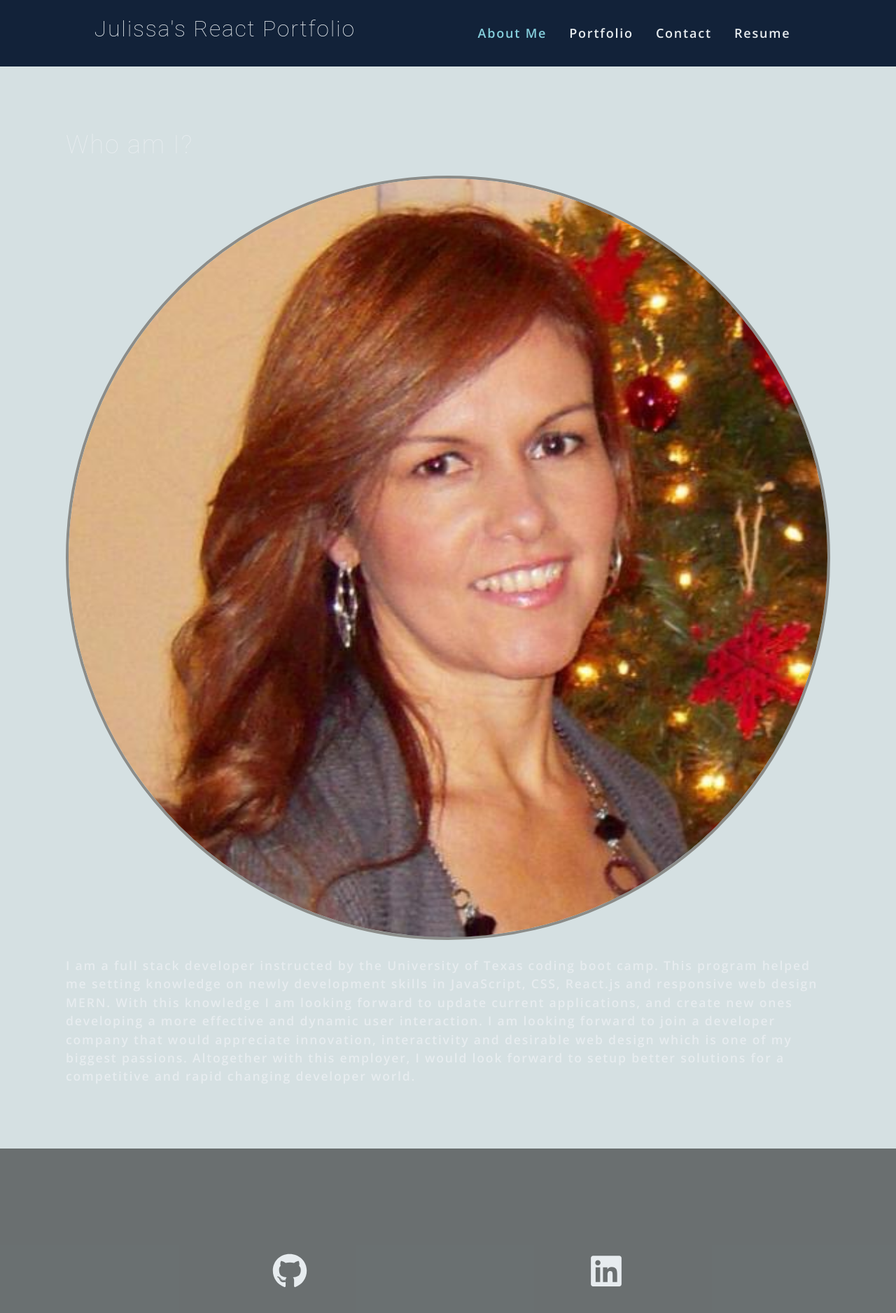
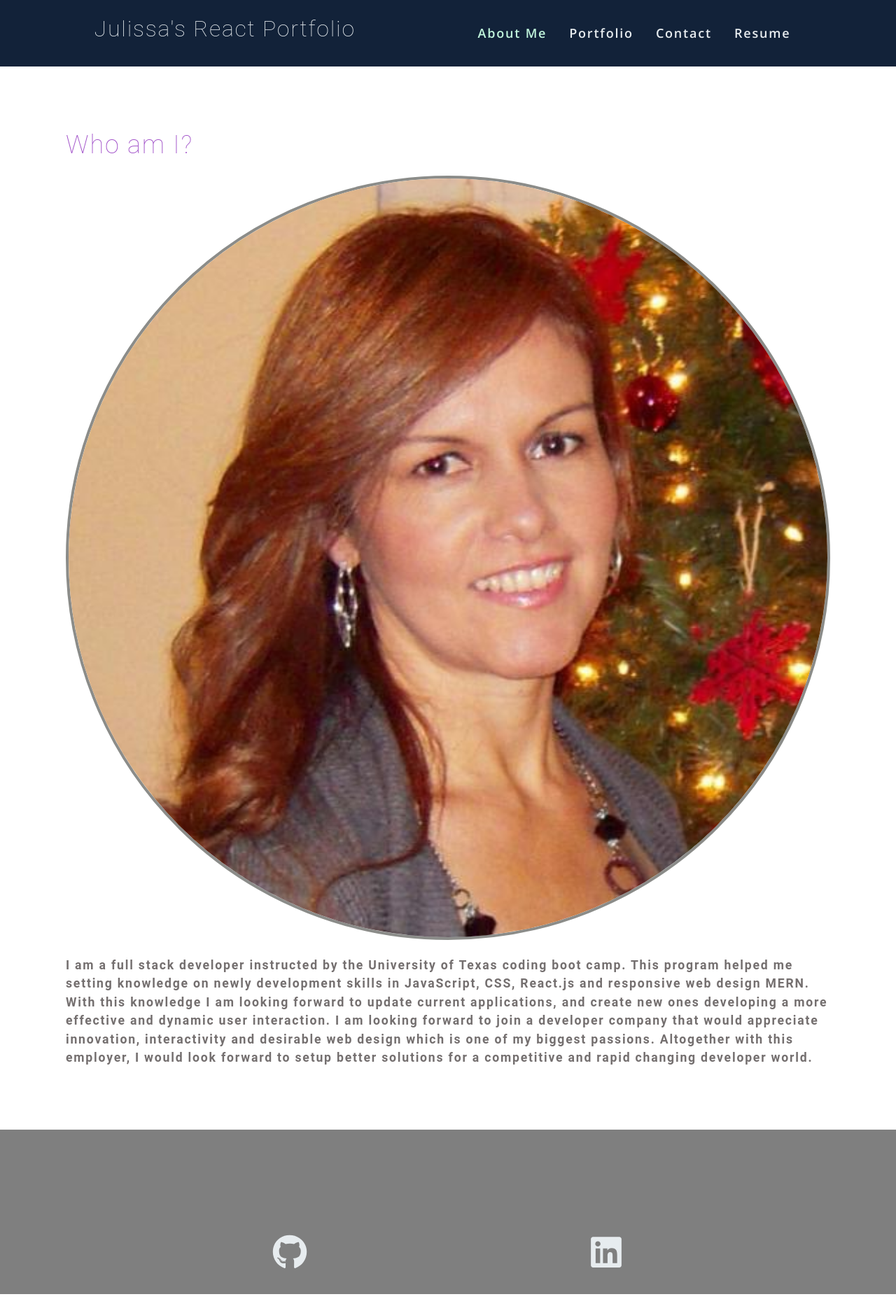
Before and after one commit to yoyachi/update-react-portfolio, a React (Create React App) app: page / in a window 1280 px wide. Shown: the whole page at 70% size. After the commit the page ends 1849 px from the top, so only its background shows below. Built offline with nearby package versions, Linux system fonts and the light colour scheme.

Commit message:
Update Portfolio index.css

```diff
--- a/src/components/Contact/index.js
+++ b/src/components/Contact/index.js
@@ -48,7 +48,7 @@ function Contact() {
 	return (
 		<section>
 			<div className="center">
-				<h2 className="page-header">Contact Me</h2>
+				<h1 className="page-header">Contact Me</h1>
 			</div>
 			<div>
 				<form id="contact-form">
--- a/src/index.css
+++ b/src/index.css
@@ -38,7 +38,7 @@ body {
 	line-height: 1.5;
 	font-size: 18px;
 	letter-spacing: .1em;
-	background: #d5e0e2;
+	background: #ffffff;
 	color: var(--light);
 	font-family: 'Open Sans', sans-serif;
 }
@@ -62,7 +62,10 @@ h6 {
 
 h1 {
 	font-size: 2.25rem;
+	color: rgb(161, 81, 201);
 }
+
+
 
 h2 {
 	font-size: 2rem;
@@ -303,9 +306,19 @@ textarea {
 }
 
 .navActive {
-	color: var(--primary);
+	color: rgb(194, 247, 221);
 }
 
+.text {
+
+	color: rgb(116, 111, 111);
+	font-family: roboto;
+
+}
+
+.center {
+
+}
 .footer {
 	display: flex;
 	flex-wrap: wrap;
@@ -416,6 +429,7 @@ textarea {
 	padding:  50px 10px ;
 }
 
+
 /* Viewports Styling start*/
 @media only screen and (max-width: 980px) {}
 
```
